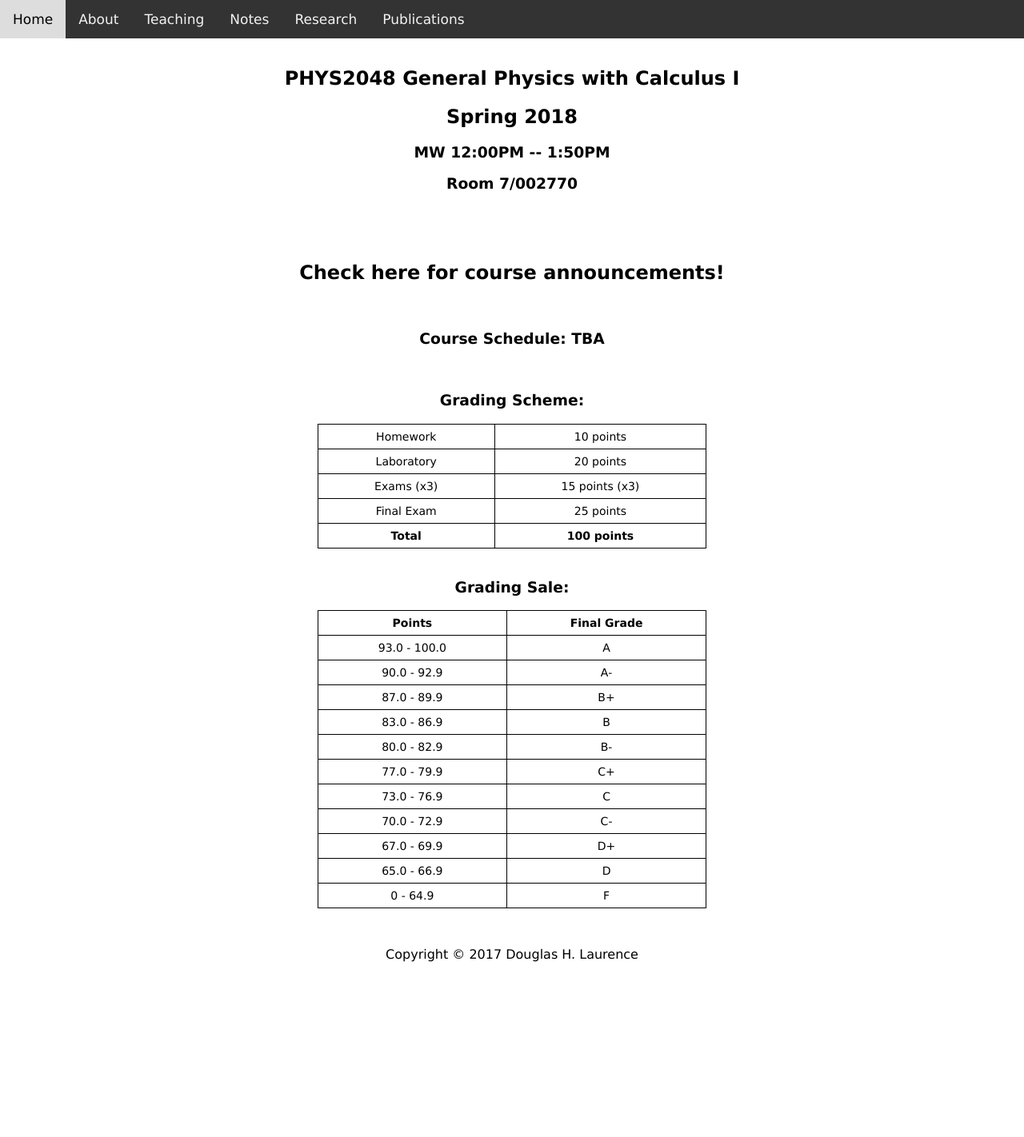
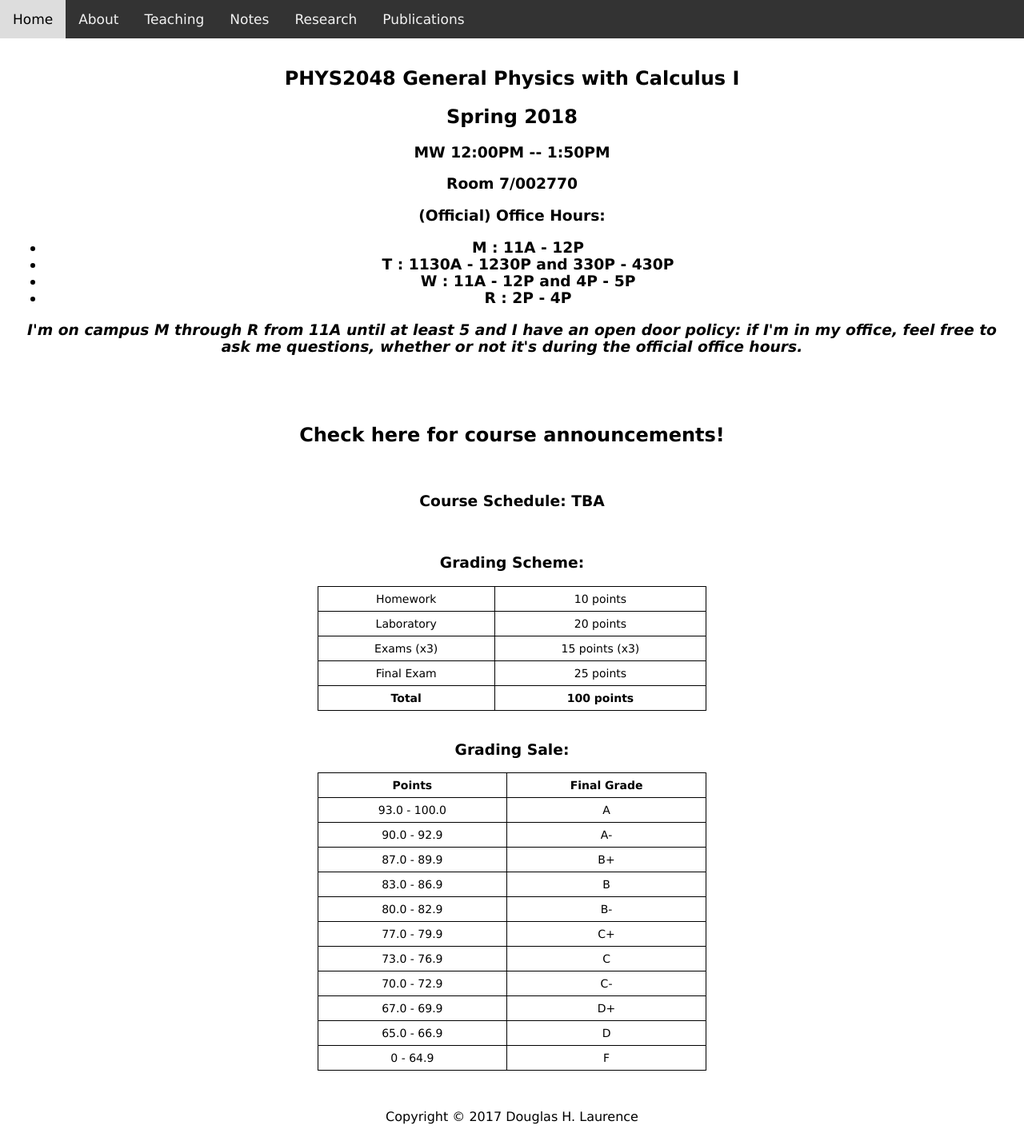
Before and after one commit to dhlaurence/dhlaurence.github.io, a Jekyll site: the page built from teaching/phys2048spring2018.html, in a window 1280 px wide. Shown: the whole page at 80% size. Built offline with Jekyll 4.4.1, drawn with Linux system fonts in a browser that asks for light colours; before the commit the page ends 1219 px from its top, so only the background shows below that.

Commit message:
Update phys2048spring2018.html

```diff
--- a/teaching/phys2048spring2018.html
+++ b/teaching/phys2048spring2018.html
@@ -8,6 +8,15 @@ title: PHYS2048Spring2018
   <h2>Spring 2018</h2>
   <h3>MW 12:00PM -- 1:50PM
   <h3>Room 	7/002770</h3>
+  <h3>(Official) Office Hours:
+    <ul>
+      <li>M : 11A - 12P</li>
+      <li>T : 1130A - 1230P and 330P - 430P</li>
+      <li>W : 11A - 12P and 4P - 5P</li>
+      <li>R : 2P - 4P</li>
+    </ul>
+  <h3><i>I'm on campus M through R from 11A until at least 5 and I have an open door policy: if I'm in my office, feel free to ask
+    me questions, whether or not it's during the official office hours.</i></h3>
   <!-- <h3>MasteringPhysics Course Code: MPLAURENCE35078</h3> -->
 </header>
 
```
